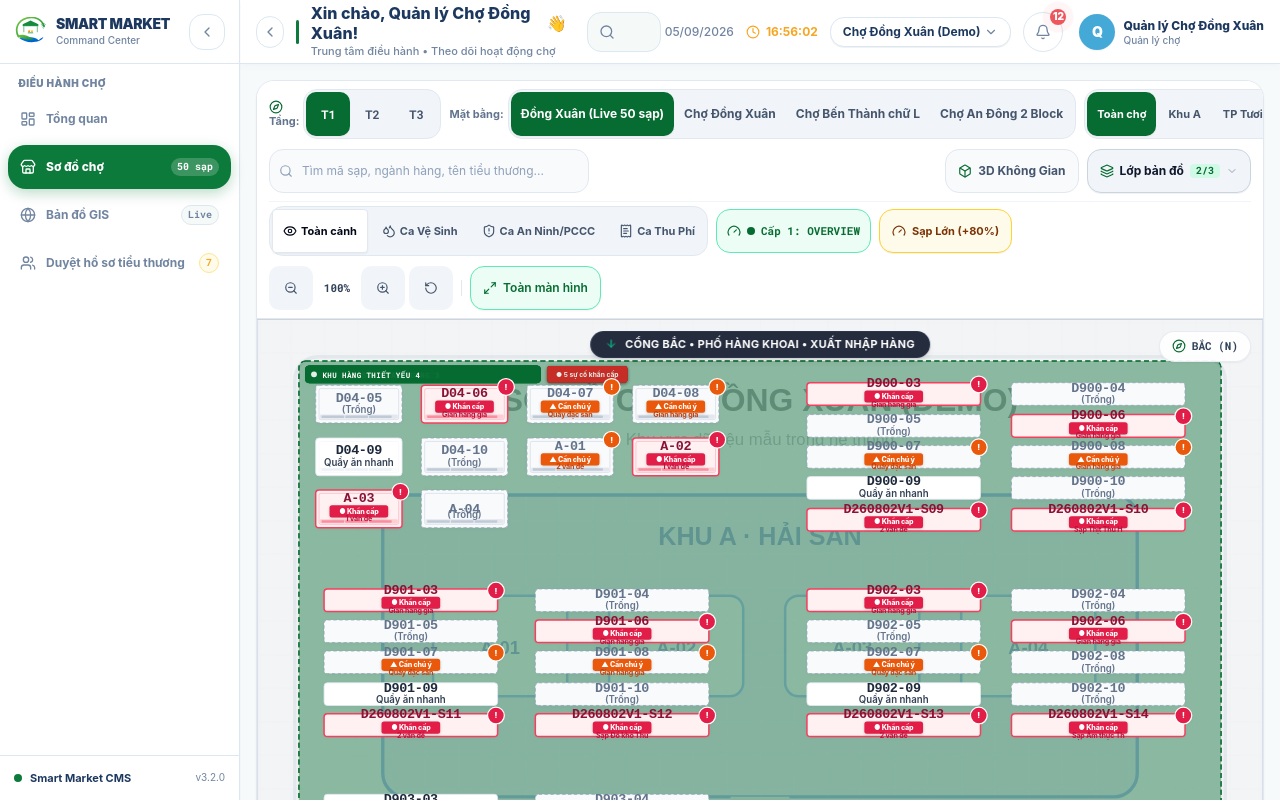
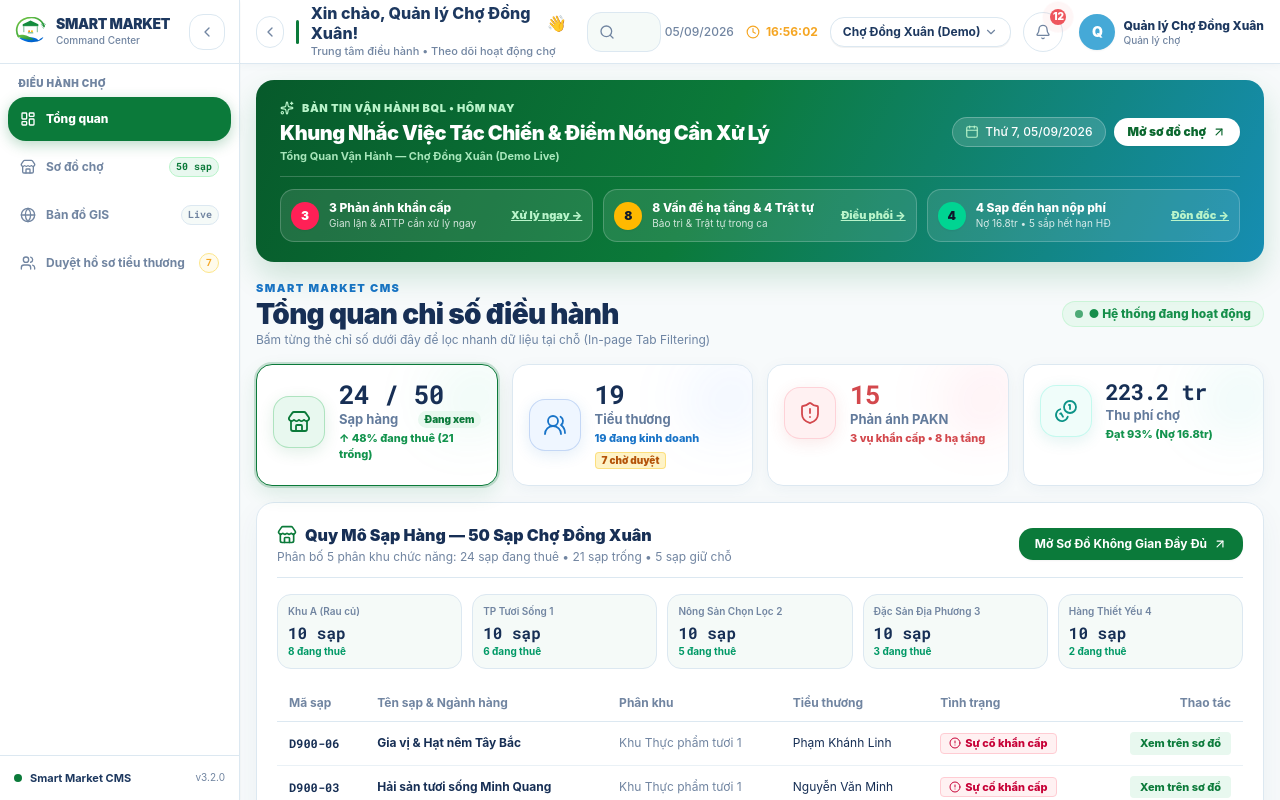
Before and after one commit to hoadulieu2003-lang/smartmarket, a Next.js app: page / in a window 1280 px wide. Built offline with nearby package versions, Linux system fonts and the light colour scheme.

Commit message:
fix(navigation): set overview as default landing view

```diff
--- a/src/app/page.tsx
+++ b/src/app/page.tsx
@@ -124,7 +124,7 @@ export default function SmartMarketHome() {
   const [isSidebarCollapsed, setIsSidebarCollapsed] = useState(false);
   const [isMobileSidebarOpen, setIsMobileSidebarOpen] = useState(false);
   const mobileMenuButtonRef = useRef<HTMLButtonElement | null>(null);
-  const [currentView, setCurrentView] = useState<'overview' | 'market_map' | 'pending_profiles'>('market_map');
+  const [currentView, setCurrentView] = useState<'overview' | 'market_map' | 'pending_profiles'>('overview');
   const [selectedFloor, setSelectedFloor] = useState('1');
   const [viewEngine, setViewEngine] = useState<'2d_svg' | '3d_three'>('2d_svg');
   const [activeFixtureKey, setActiveFixtureKey] = useState<'LIVE' | 'A' | 'B' | 'C'>('LIVE');
--- a/src/components/Sidebar.tsx
+++ b/src/components/Sidebar.tsx
@@ -30,7 +30,7 @@ interface NavigationItem {
 export default function Sidebar({
   isCollapsed,
   onToggleCollapse,
-  currentView = 'market_map',
+  currentView = 'overview',
   onSelectView,
   onScrollToFees,
   onFilterComplaints,
```
